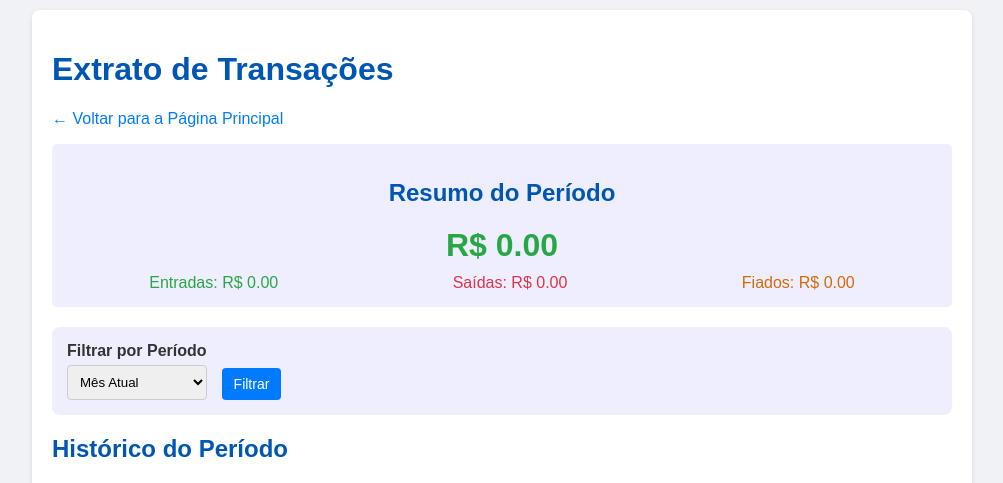
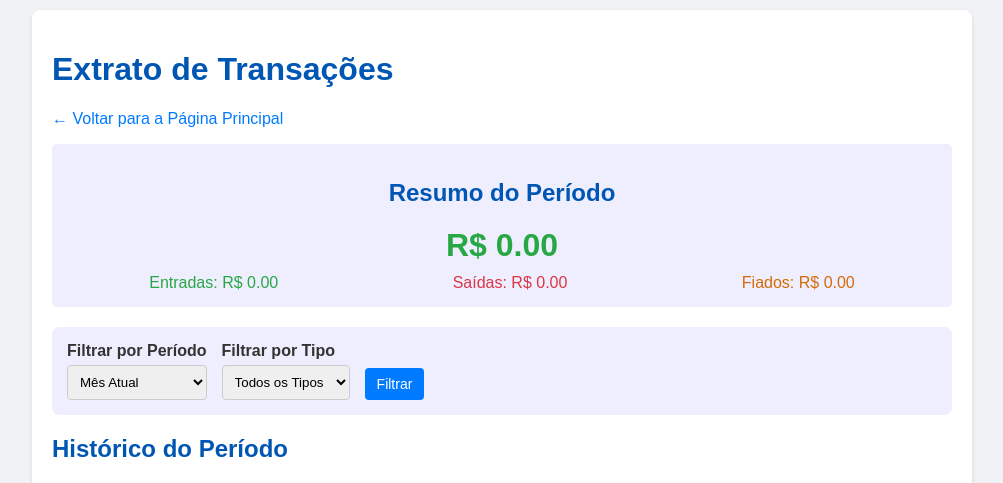
Before and after one commit to alexsvl2/projeto-fluxo-caixa, a Flask app: page /extrato in a window 1280 px wide. Shown: the top 483 px of the page, without its empty margins (138-1141 px from the left). Run offline with Flask 3, Linux system fonts and the light colour scheme; the visitor is signed in with stand-in values (Sample User, id 1); data that the repository does not hold is empty.

Commit message:
Adiciona filtro por tipo de transação no extrato

```diff
--- a/app.py
+++ b/app.py
@@ -71,31 +71,36 @@ def logout():
 @login_required
 def index():
     transacoes = Transacao.query.all()
-    # --- TRECHO MODIFICADO ---
     total_entradas = sum(t.valor for t in transacoes if t.tipo == 'entrada')
     total_saidas = sum(t.valor for t in transacoes if t.tipo == 'saida')
-    total_fiados = sum(t.valor for t in transacoes if t.tipo == 'fiado') # Calcula o total de fiados
+    total_fiados = sum(t.valor for t in transacoes if t.tipo == 'fiado')
 
-    saldo = total_entradas - total_saidas # O saldo principal não inclui fiados
+    saldo = total_entradas - total_saidas
 
     return render_template(
         'index.html',
         saldo=saldo,
         total_entradas=total_entradas,
         total_saidas=total_saidas,
-        total_fiados=total_fiados # Envia o total de fiados para a página
+        total_fiados=total_fiados
     )
-    # --- FIM DO TRECHO MODIFICADO ---
 
 @app.route('/extrato')
 @login_required
 def extrato():
+    query = Transacao.query
+
+    # --- TRECHO MODIFICADO ---
+    # Filtro por tipo de transação
+    tipo_filtro = request.args.get('tipo_filtro', 'todos')
+    if tipo_filtro and tipo_filtro != 'todos':
+        query = query.filter(Transacao.tipo == tipo_filtro)
+    # --- FIM DO TRECHO MODIFICADO ---
+
+    # Filtro por período
     periodo = request.args.get('periodo', 'mes_atual')
     today = date.today()
 
-    query = Transacao.query
-
-    # Lógica de filtro de data (sem alterações)
     if periodo == 'semana_atual':
         start_date = today - timedelta(days=today.weekday())
         query = query.filter(Transacao.data_transacao >= start_date)
@@ -116,22 +121,21 @@ def extrato():
 
     transacoes = query.order_by(Transacao.data_transacao.desc(), Transacao.id.desc()).all()
 
-    # --- TRECHO MODIFICADO ---
     total_entradas_periodo = sum(t.valor for t in transacoes if t.tipo == 'entrada')
     total_saidas_periodo = sum(t.valor for t in transacoes if t.tipo == 'saida')
-    total_fiados_periodo = sum(t.valor for t in transacoes if t.tipo == 'fiado') # Calcula fiados do período
+    total_fiados_periodo = sum(t.valor for t in transacoes if t.tipo == 'fiado')
     saldo_periodo = total_entradas_periodo - total_saidas_periodo
 
-    return render_template('extrato.html', transacoes=transacoes, periodo_selecionado=periodo,
+    return render_template('extrato.html', transacoes=transacoes,
+                           periodo_selecionado=periodo,
+                           tipo_selecionado=tipo_filtro, # Envia o tipo selecionado para o template
                            start_date=request.args.get('start_date', ''), end_date=request.args.get('end_date', ''),
                            saldo_periodo=saldo_periodo, total_entradas_periodo=total_entradas_periodo,
                            total_saidas_periodo=total_saidas_periodo, total_fiados_periodo=total_fiados_periodo)
-    # --- FIM DO TRECHO MODIFICADO ---
 
 @app.route('/add', methods=['POST'])
 @login_required
 def add_transacao():
-    # Nenhuma alteração necessária aqui, pois ele já salva o 'tipo' vindo do formulário.
     data_str = request.form.get('data_transacao')
     nova_transacao = Transacao(
         data_transacao=date.fromisoformat(data_str) if data_str else date.today(),
@@ -146,7 +150,6 @@ def add_transacao():
 @app.route('/<int:id>/edit', methods=['GET', 'POST'])
 @login_required
 def edit_transacao(id):
-    # Nenhuma alteração na lógica, apenas o template 'edit.html' será modificado.
     transacao = Transacao.query.get_or_404(id)
     if request.method == 'POST':
         transacao.data_transacao = date.fromisoformat(request.form['data_transacao'])
@@ -160,7 +163,6 @@ def edit_transacao(id):
 @app.route('/<int:id>/delete', methods=['POST'])
 @login_required
 def delete_transacao(id):
-    # Nenhuma alteração necessária aqui.
     transacao = Transacao.query.get_or_404(id)
     db.session.delete(transacao)
     db.session.commit()
--- a/templates/extrato.html
+++ b/templates/extrato.html
@@ -62,7 +62,7 @@
             </div>
         </div>
 
-        <!-- --- Formulário de Filtros Restaurado --- -->
+        <!-- --- Formulário de Filtros Modificado --- -->
         <form class="filter-form" method="get" action="{{ url_for('extrato') }}">
             <div>
                 <label for="periodo">Filtrar por Período</label>
@@ -74,6 +74,18 @@
                     <option value="personalizado" {% if periodo_selecionado == 'personalizado' %}selected{% endif %}>Personalizado</option>
                 </select>
             </div>
+
+            <!-- NOVO FILTRO POR TIPO -->
+            <div>
+                <label for="tipo_filtro">Filtrar por Tipo</label>
+                <select name="tipo_filtro" id="tipo_filtro">
+                    <option value="todos" {% if tipo_selecionado == 'todos' %}selected{% endif %}>Todos os Tipos</option>
+                    <option value="entrada" {% if tipo_selecionado == 'entrada' %}selected{% endif %}>Entrada</option>
+                    <option value="saida" {% if tipo_selecionado == 'saida' %}selected{% endif %}>Saída</option>
+                    <option value="fiado" {% if tipo_selecionado == 'fiado' %}selected{% endif %}>Fiado</option>
+                </select>
+            </div>
+
             <div id="custom-range">
                 <div>
                     <label for="start_date">De:</label>
@@ -86,7 +98,7 @@
             </div>
             <button type="submit" class="btn">Filtrar</button>
         </form>
-        <!-- --- Fim do Formulário --- -->
+        <!-- --- Fim do Formulário Modificado --- -->
 
         <h2>Histórico do Período</h2>
         <div class="table-container">
```
